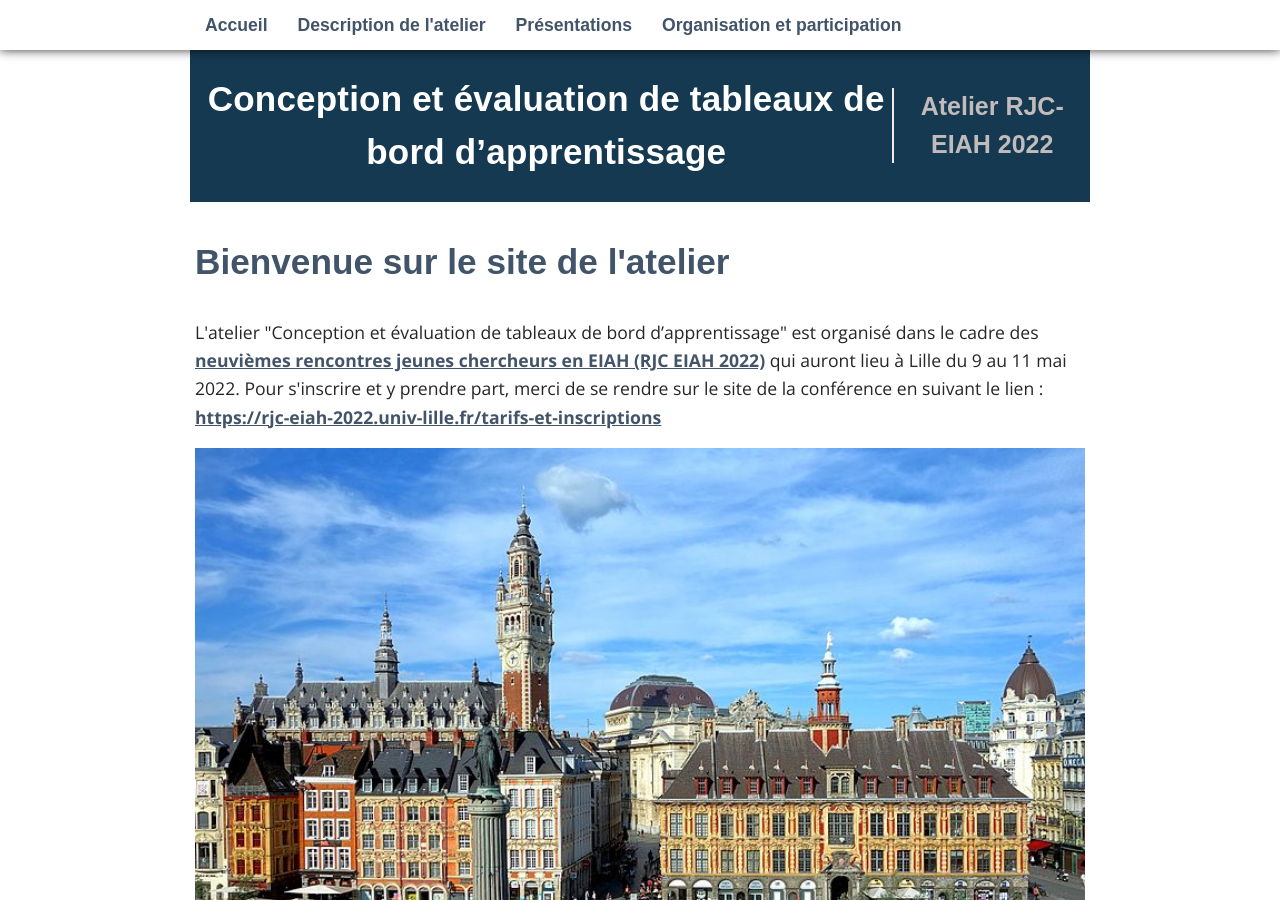
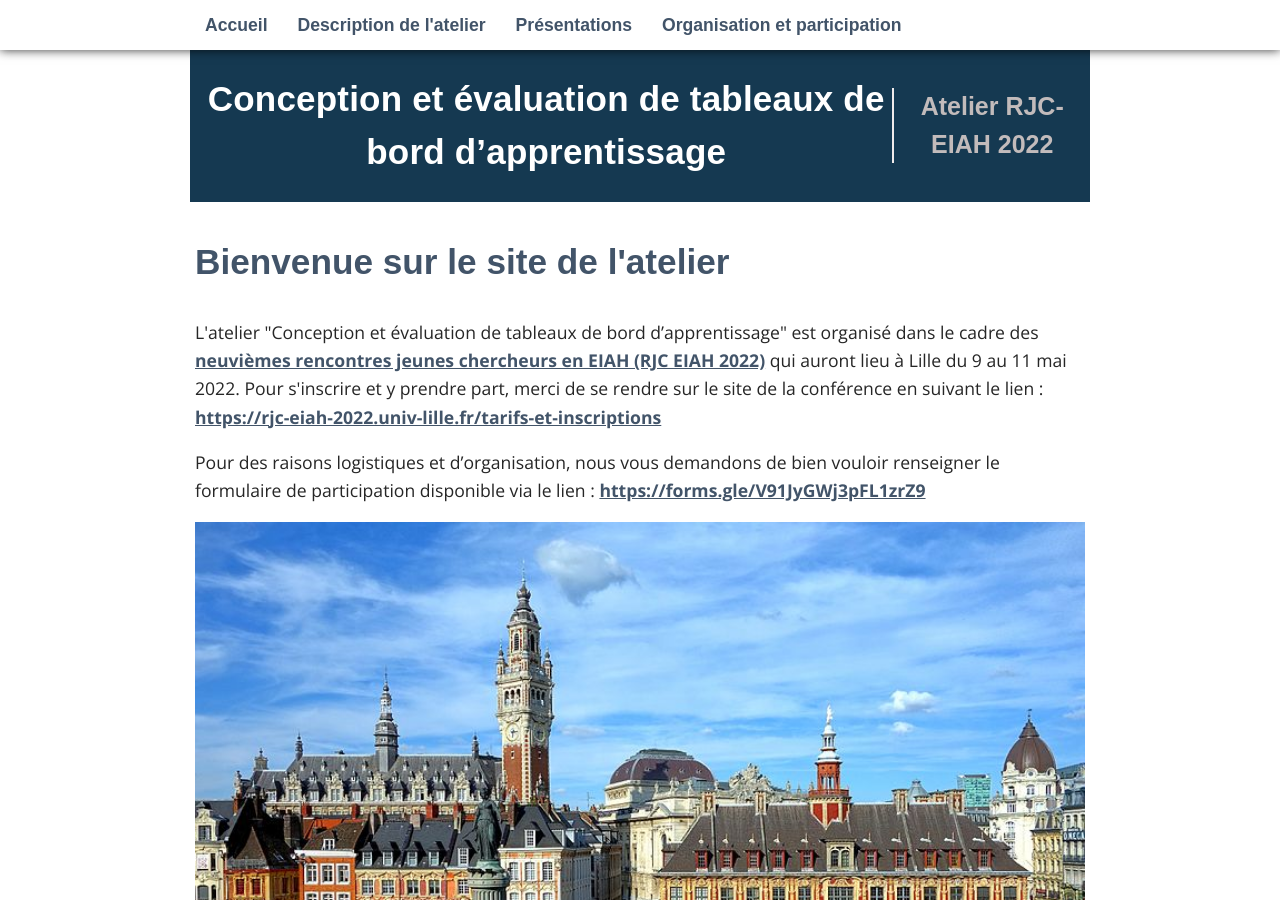
Before and after one commit to padlad/EIAH2025, a Jekyll site: the page built from index.html, in a window 1280 px wide and 900 px high. Built offline with Jekyll 4.4.1, drawn with Linux system fonts in a browser that asks for light colours; some web fonts are replaced.

Commit message:
Lien vers formulaire d'enregistrement

```diff
--- a/index.html
+++ b/index.html
@@ -7,10 +7,15 @@ layout: default
     L'atelier "Conception et évaluation de tableaux de bord d’apprentissage" est organisé dans le cadre des <a href="https://rjc-eiah-2022.univ-lille.fr/" target="_blank">neuvièmes rencontres jeunes chercheurs en EIAH (RJC EIAH 2022)</a> qui auront lieu à Lille du 9 au 11 mai 2022. Pour s'inscrire et y prendre part, merci de se rendre sur le site de la conférence en suivant le lien :
     <a href="https://rjc-eiah-2022.univ-lille.fr/tarifs-et-inscriptions" target="_blank">https://rjc-eiah-2022.univ-lille.fr/tarifs-et-inscriptions</a>
   </p>
+ <p>
+    Pour des raisons logistiques et d’organisation, nous vous demandons de bien vouloir renseigner le formulaire de participation disponible via le lien :
+   <a href="https://forms.gle/V91JyGWj3pFL1zrZ9 " target="_blank">https://forms.gle/V91JyGWj3pFL1zrZ9 </a>
+  </p>
   <img src="img/lille.jpg">
 <p>
   Cet atelier est une nouvelle étape dans la définition d’un processus complet sur la conception participative de tableaux de bord jusqu'à l’évaluation, utilisable par la communauté, qui sera publié dans une revue internationale.
 </p>
+
 
 <br/><br/>
 <hr>
```
